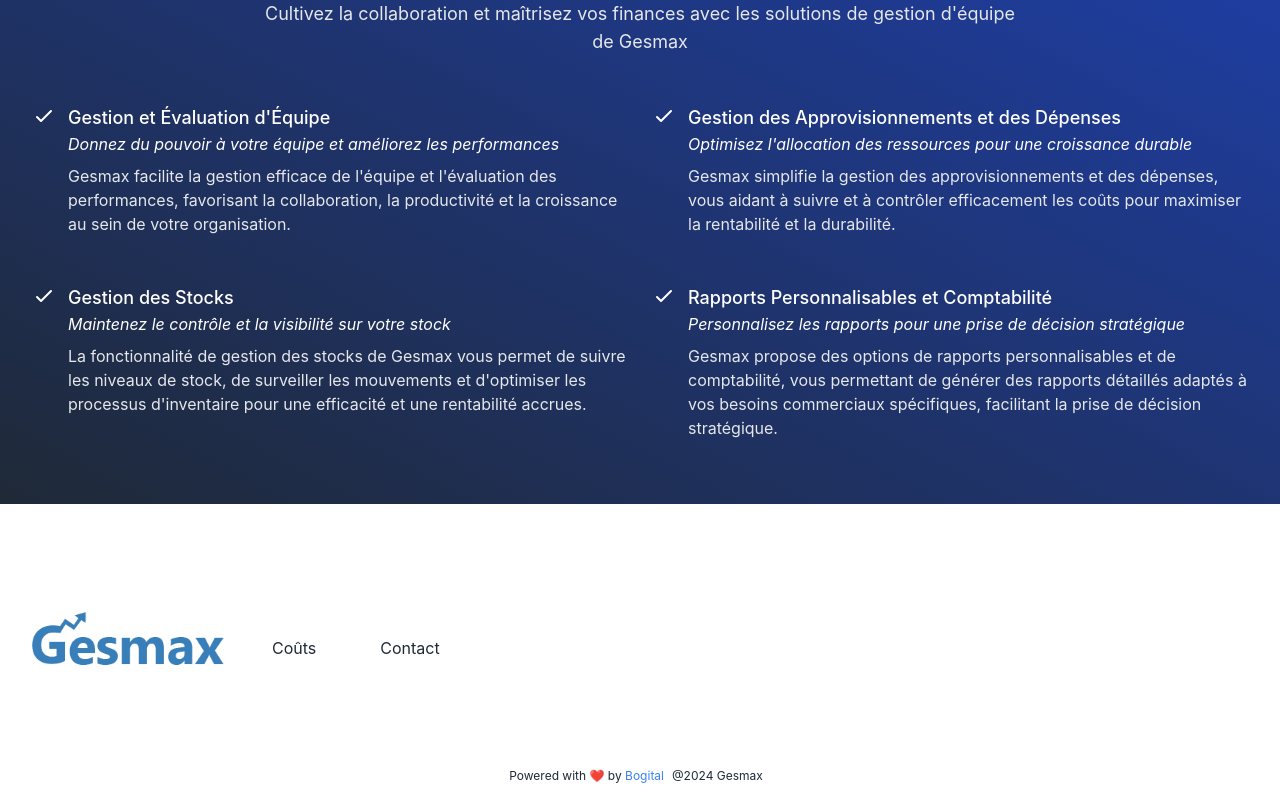
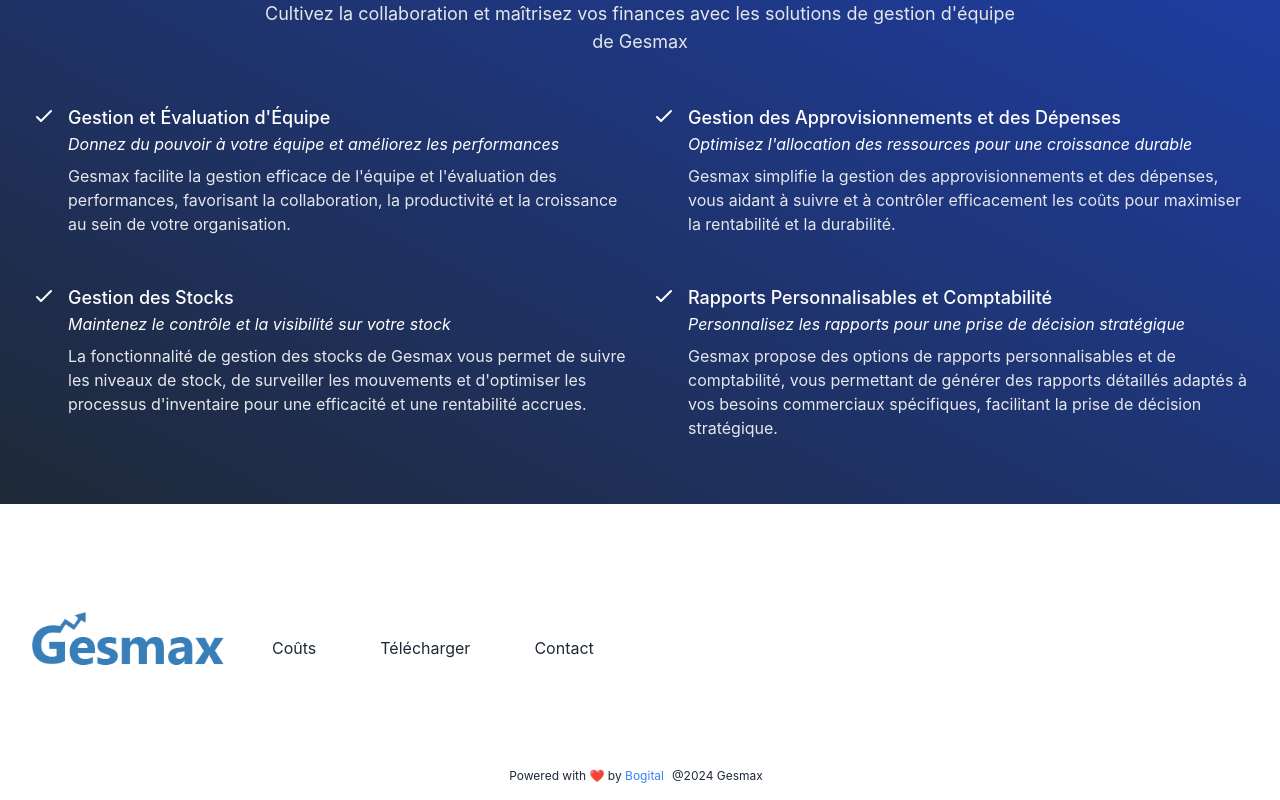
Before and after one commit to kamicodaxe/gesmax.web, a Next.js app: page / in a window 1280 px wide. Shown: the part 3796-4596 px from the top of the page. Built offline with nearby package versions, Linux system fonts and the light colour scheme; no server answers.

Commit message:
Update Footer.

```diff
--- a/components/Footer.tsx
+++ b/components/Footer.tsx
@@ -64,6 +64,10 @@
                         path: "/pricing"
                     },
                     {
+                        name: "Download",
+                        path: "/download"
+                    },
+                    {
                         name: "Contact",
                         path: "/contact"
                     }
@@ -79,6 +83,10 @@
                         path: "/pricing"
                     },
                     {
+                        name: "Télécharger",
+                        path: "/download"
+                    },
+                    {
                         name: "Contact",
                         path: "/contact"
                     }
```
